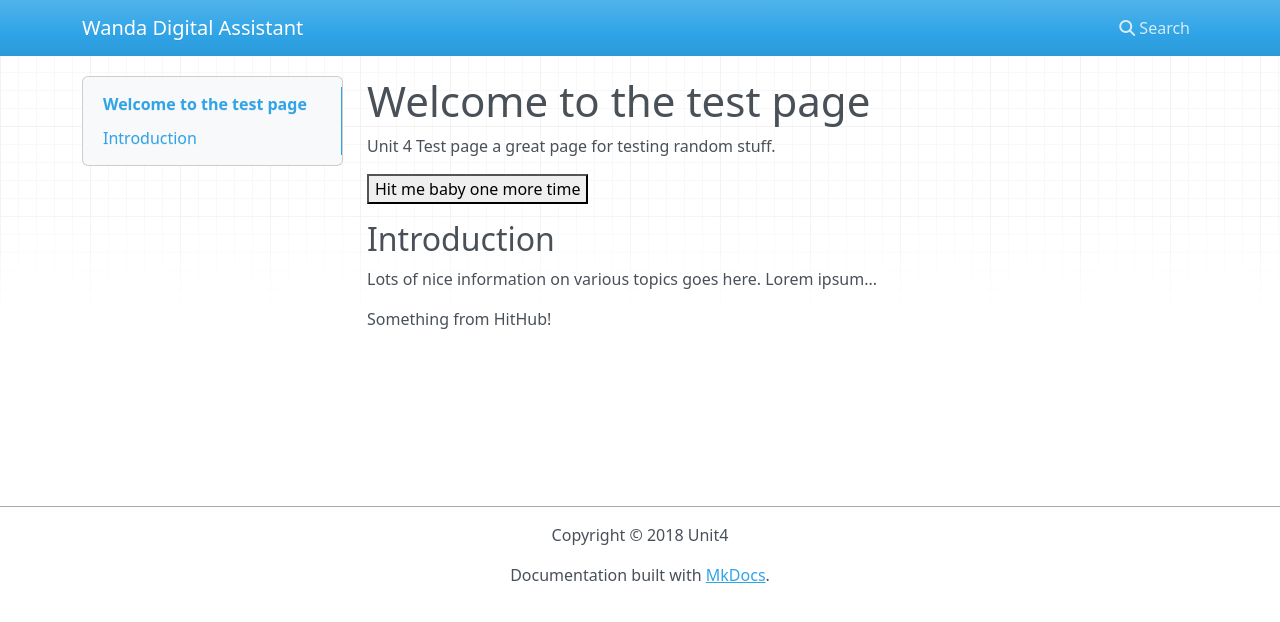
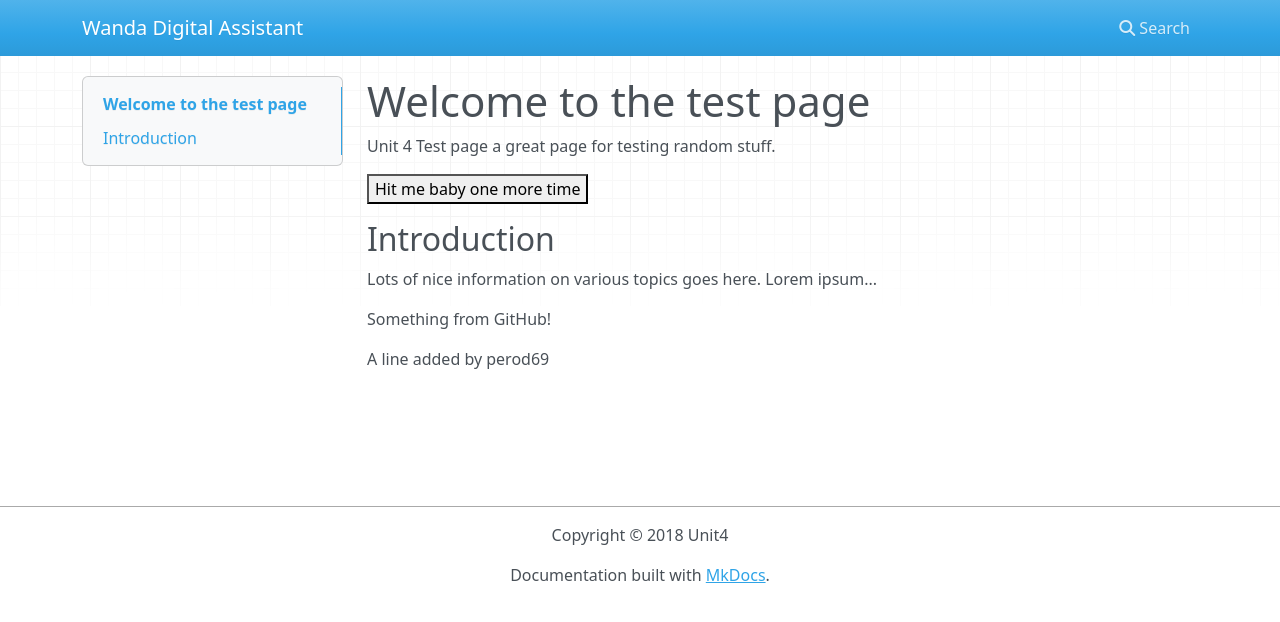
Before and after one commit to perod/DocTest, an MkDocs documentation site: the page built from docs/index.md, in a window 1280 px wide. Shown: the top 622 px of the page. Built offline with MkDocs 1.6.1, drawn with Linux system fonts in a browser that asks for light colours; nearby versions of some CDN libraries; old or Windows-style settings are respelled for this version of MkDocs.

Commit message:
Commit by external dude

```diff
--- a/docs/index.md
+++ b/docs/index.md
@@ -8,4 +8,6 @@ Unit 4 Test page a great page for testing random stuff.
 Lots of nice information on various topics goes here.
 Lorem ipsum...
 
-Something from HitHub!
+Something from GitHub!
+
+A line added by perod69
```
